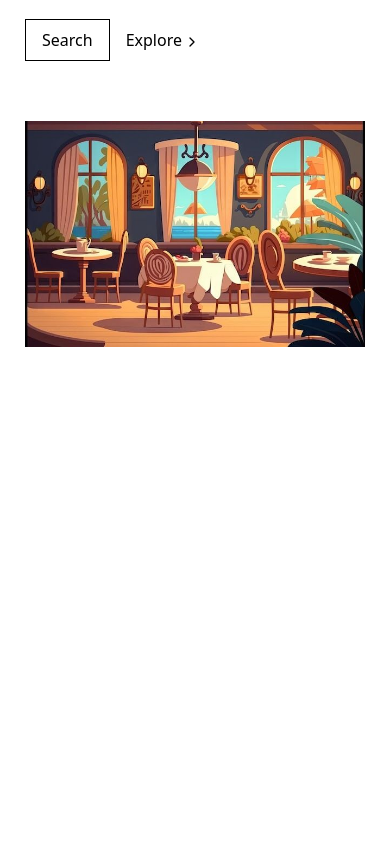
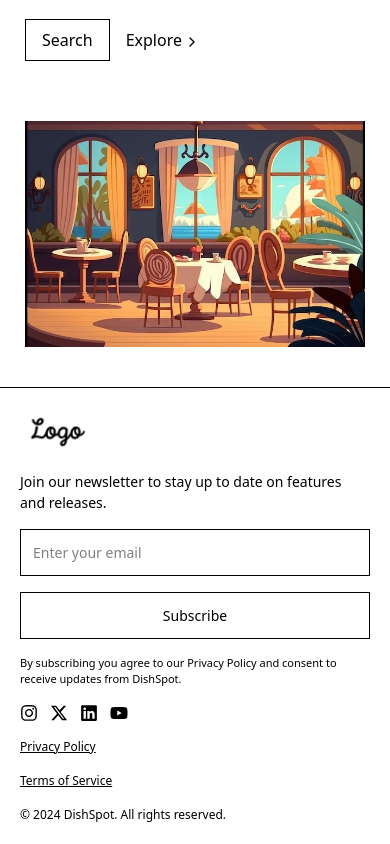
Before and after one commit to shubham-3099/frontend, a Next.js app: page / in a window 390 px wide. Shown: the part 537-1381 px from the top of the page. Before the commit the page ends 924 px from the top, so only its background shows below. Built offline with nearby package versions, Linux system fonts and the light colour scheme.

Commit message:
Add footer for mobile screen

```diff
--- a/app/layout.tsx
+++ b/app/layout.tsx
@@ -1,6 +1,7 @@
 import type { Metadata } from "next";
 import "./globals.css";
 import Navbar from "@/components/Navbar";
+import Footer from "@/components/Footer";
 
 export const metadata: Metadata = {
   title: "Create Next App",
@@ -15,6 +16,7 @@ export default function RootLayout({ children }: LayoutProps<"/">) {
       <body>
         <Navbar />
         {children}
+        <Footer />
       </body>
     </html>
   );
--- /dev/null
+++ b/components/Footer.tsx
@@ -0,0 +1,28 @@
+import Link from "next/link";
+import Image from "next/image";
+import { FaInstagram, FaLinkedin, FaYoutube } from "react-icons/fa";
+import { FaXTwitter } from "react-icons/fa6";
+
+
+export default function Footer () {
+    return (
+        <div className="flex justify-center">
+            <div className="flex flex-col border-t-1 p-5 gap-4 text-[12px]">
+                <Image className="block" src="/logo.png" alt="Logo of the company" width={80} height={50} />
+                <p className="text-[14px]">Join our newsletter to stay up to date on features and releases.</p>
+                <input type="text" placeholder="Enter your email" className="border p-3 text-[14px]"/>
+                <button type="submit" className="border py-3 text-[14px]">Subscribe</button>
+                <p className="text-[11px]">By subscribing you agree to our Privacy Policy and consent to receive updates from DishSpot.</p>
+                <div className="flex gap-3">
+                    <FaInstagram size={18}/>
+                    <FaXTwitter size={18}/>
+                    <FaLinkedin size={18}/>
+                    <FaYoutube size={18}/>
+                </div>
+                <Link className="underline" href="#">Privacy Policy</Link>
+                <Link className="underline" href="#">Terms of Service</Link>
+                <p>© 2024 DishSpot. All rights reserved.</p>
+            </div>
+        </div>
+    )
+}
```
